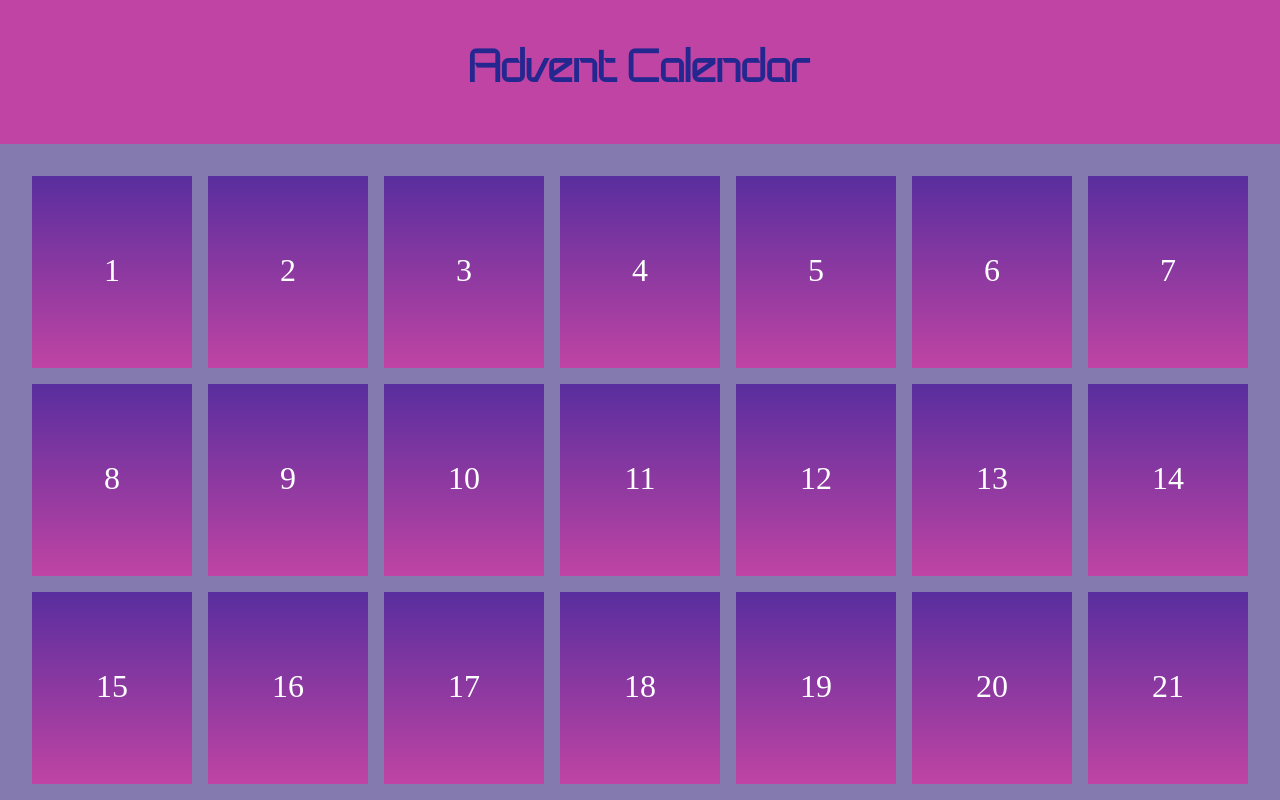
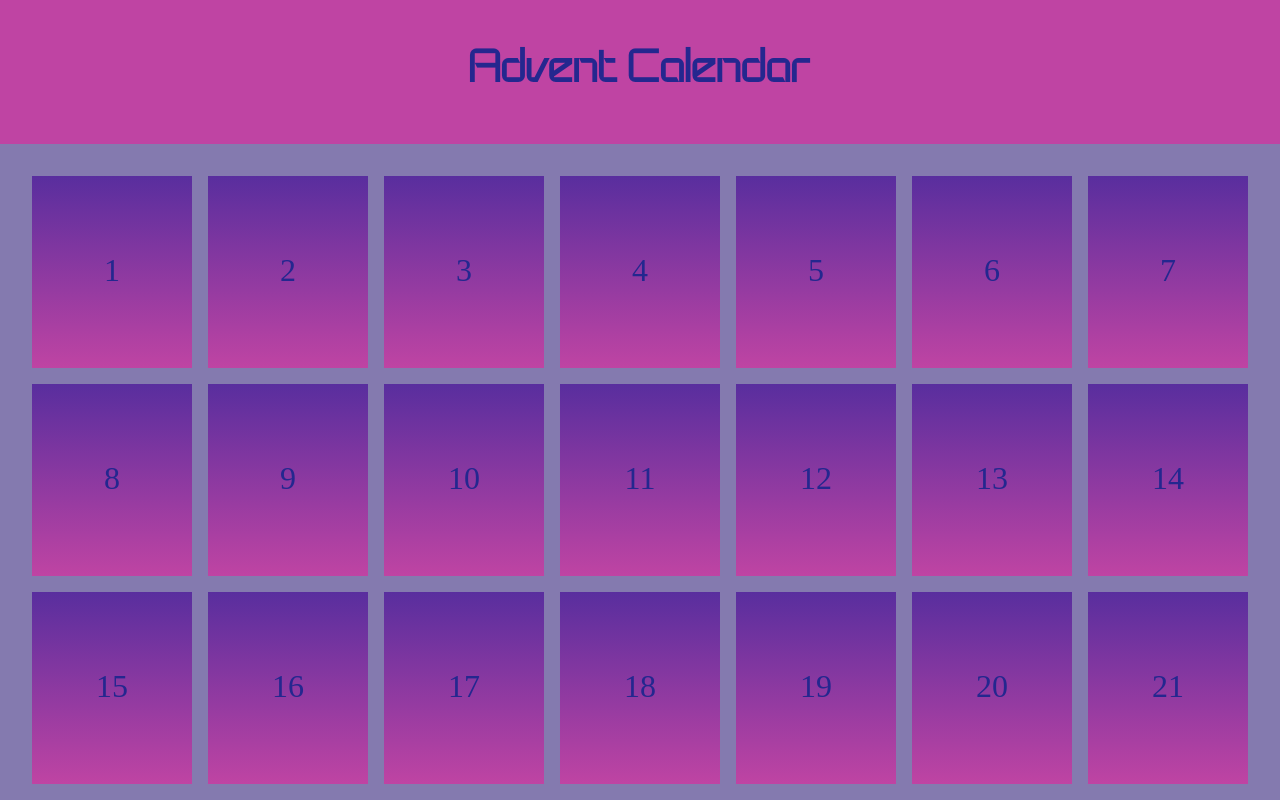
Before and after one commit to nasty23-star/advent-calendar, a Vue app: page / in a window 1280 px wide. Shown: the top 800 px of the page. Built offline with nearby package versions, Linux system fonts and the light colour scheme.

Commit message:
Убрала закомменченное, поменяла цвет цифр

```diff
--- a/src/assets/base.css
+++ b/src/assets/base.css
@@ -1,6 +1,5 @@
 /* color palette from <https://github.com/vuejs/theme> */
 :root {
-  /* background-color: lightgrey; */
   --violet: #381f61;
   --pink: #bf44a3;
   --purple: #3e1842;
@@ -54,7 +53,7 @@ body {
     'Droid Sans',
     'Helvetica Neue',
     sans-serif;
-  font-size: 15px;
+  font-size: 1rem;
   text-rendering: optimizeLegibility;
   -webkit-font-smoothing: antialiased;
   -moz-osx-font-smoothing: grayscale;
--- a/src/components/TheCard.vue
+++ b/src/components/TheCard.vue
@@ -24,7 +24,7 @@ div {
 .card {
   position: relative;
   block-size: 12rem;
-  color: white;
+  color: var(--darkblue);
   transform-style: preserve-3d;
   transition: transform 1s;
   cursor: pointer;
@@ -40,9 +40,8 @@ input:checked + .card {
   position: absolute;
   block-size: 100%;
   inline-size: 100%;
-  display: flex;
-  justify-content: center;
-  align-items: center;
+  display: grid;
+  place-items: center;
   text-align: center;
   padding-inline: 20px;
   padding-block: 20px;
```
